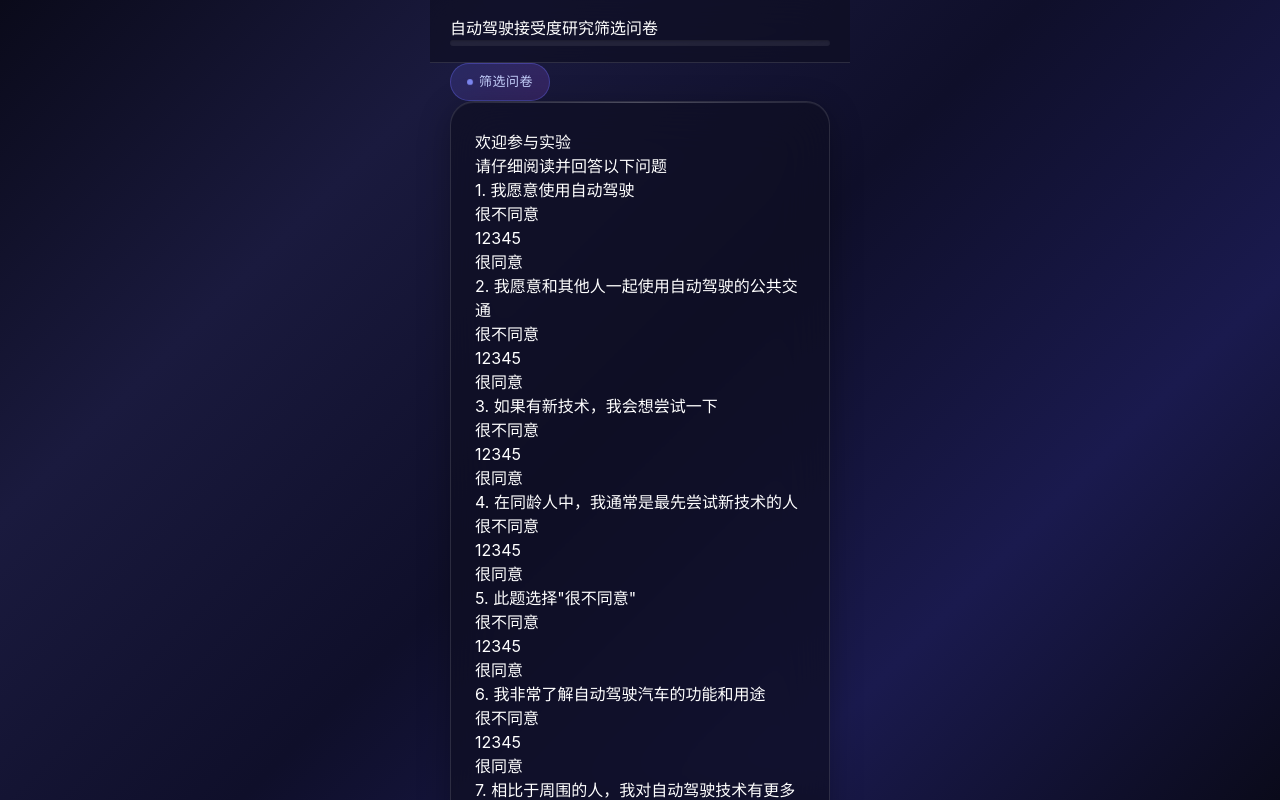
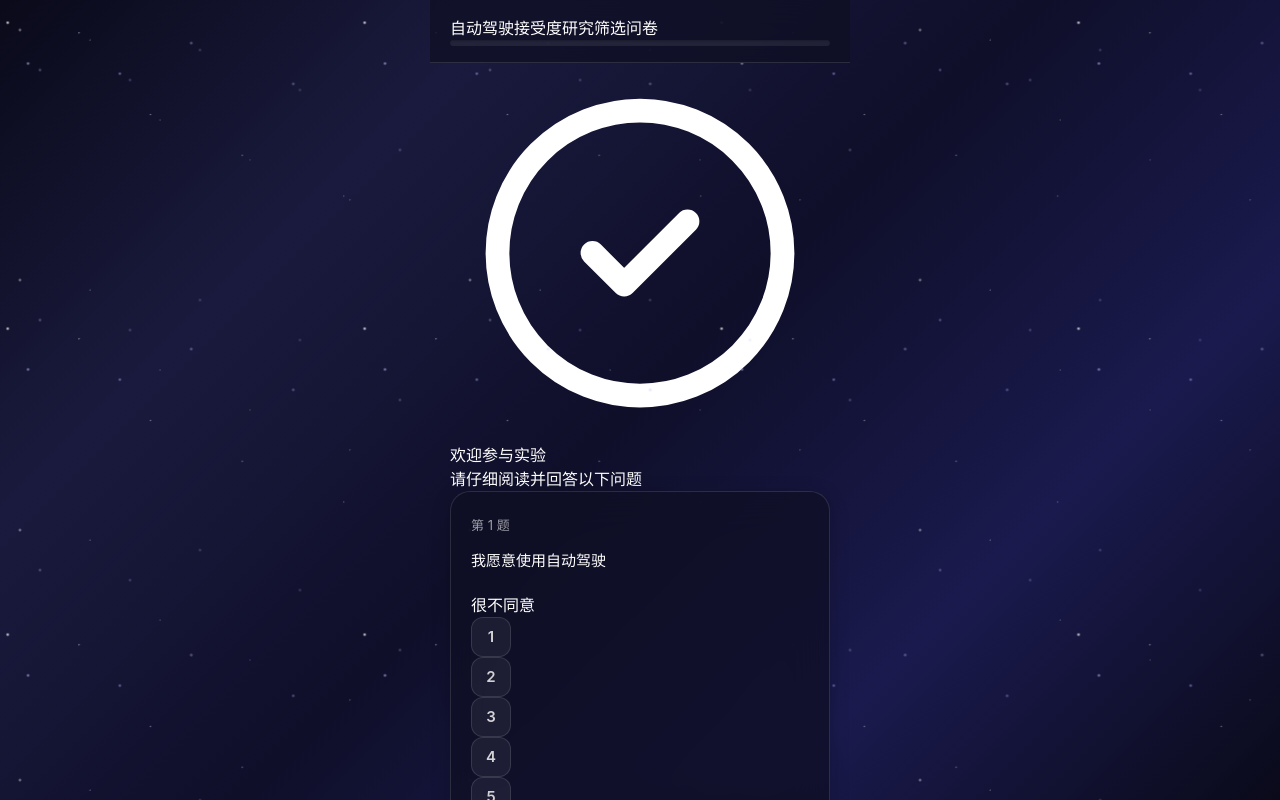
Before and after one commit to Sililbsihi/AVA-survey1, a Next.js app: page / in a window 1280 px wide. Shown: the top 800 px of the page. Built offline with nearby package versions, Linux system fonts and the light colour scheme; a web font is replaced by a local one.

Commit message:
Update ScreeningPage.tsx

```diff
--- a/src/components/experiment/ScreeningPage.tsx
+++ b/src/components/experiment/ScreeningPage.tsx
@@ -1,23 +1,59 @@
 'use client';
 
-import { useState } from 'react';
+import { useState, useRef } from 'react';
 import { useExperiment } from '@/contexts/ExperimentContext';
 import Progress from '@/components/ui/progress';
 
 const questions = [
-  { id: 'q1', text: '1. 我愿意使用自动驾驶' },
-  { id: 'q2', text: '2. 我愿意和其他人一起使用自动驾驶的公共交通' },
-  { id: 'q3', text: '3. 如果有新技术，我会想尝试一下' },
-  { id: 'q4', text: '4. 在同龄人中，我通常是最先尝试新技术的人' },
-  { id: 'q5', text: '5. 此题选择"很不同意"' },
-  { id: 'q6', text: '6. 我非常了解自动驾驶汽车的功能和用途' },
-  { id: 'q7', text: '7. 相比于周围的人，我对自动驾驶技术有更多的了解' },
+  { id: 'q1', text: '我愿意使用自动驾驶' },
+  { id: 'q2', text: '我愿意和其他人一起使用自动驾驶的公共交通' },
+  { id: 'q3', text: '如果有新技术，我会想尝试一下' },
+  { id: 'q4', text: '在同龄人中，我通常是最先尝试新技术的人' },
+  { id: 'q5', text: '此题选择"很不同意"' },
+  { id: 'q6', text: '我非常了解自动驾驶汽车的功能和用途' },
+  { id: 'q7', text: '相比于周围的人，我对自动驾驶技术有更多的了解' },
 ];
 
 export default function ScreeningPage() {
   const { updateScreening, setStep } = useExperiment();
   const [answers, setAnswers] = useState<Record<string, number>>({});
   const [error, setError] = useState('');
+  const containerRef = useRef<HTMLDivElement>(null);
+
+  const handleRipple = (e: React.MouseEvent<HTMLElement>) => {
+    const target = e.currentTarget;
+    const rect = target.getBoundingClientRect();
+    const x = e.clientX - rect.left;
+    const y = e.clientY - rect.top;
+
+    const ripple = document.createElement('span');
+    ripple.className = 'ripple-effect';
+    ripple.style.left = `${x}px`;
+    ripple.style.top = `${y}px`;
+    ripple.style.width = '60px';
+    ripple.style.height = '60px';
+    ripple.style.marginLeft = '-30px';
+    ripple.style.marginTop = '-30px';
+
+    target.appendChild(ripple);
+    setTimeout(() => ripple.remove(), 600);
+
+    const randomAngles = Array.from({ length: 6 }, (_, i) => (Math.PI * 2 / 6) * i + Math.random() * 0.5);
+    const randomDistances = Array.from({ length: 6 }, () => 20 + Math.random() * 15);
+    for (let i = 0; i < 6; i++) {
+      const particle = document.createElement('span');
+      particle.className = 'particle';
+      const angle = randomAngles[i];
+      const distance = randomDistances[i];
+      particle.style.setProperty('--tx', `${Math.cos(angle) * distance}px`);
+      particle.style.setProperty('--ty', `${Math.sin(angle) * distance}px`);
+      particle.style.left = `${x}px`;
+      particle.style.top = `${y}px`;
+      particle.style.background = ['#f472b6', '#a78bfa', '#60a5fa', '#34d399'][i % 4];
+      target.appendChild(particle);
+      setTimeout(() => particle.remove(), 700);
+    }
+  };
 
   const handleSelect = (questionId: string, value: number) => {
     setAnswers(prev => ({ ...prev, [questionId]: value }));
@@ -58,54 +94,76 @@ export default function ScreeningPage() {
   const progress = (Object.keys(answers).length / questions.length) * 100;
 
   return (
-    <div className="mobile-container">
-      <div className="nav-header sticky top-0 z-10 py-4 mb-6">
+    <div className="mobile-container" ref={containerRef}>
+      <div className="stars-bg" />
+
+      <div className="nav-header">
         <div className="flex items-center justify-between mb-3">
-          <span className="text-white/60 text-sm">自动驾驶接受度研究</span>
-          <span className="text-blue-400 font-medium text-sm">筛选问卷</span>
+          <span className="text-white/50 text-xs tracking-wide">自动驾驶接受度研究</span>
+          <span className="text-xs font-medium px-3 py-1 rounded-full bg-indigo-500/20 text-indigo-300 border border-indigo-400/30">
+            筛选问卷
+          </span>
         </div>
         <Progress value={progress} />
       </div>
 
-      <div className="mb-4">
-        <span className="tag">筛选问卷</span>
+      <div className="text-center pt-8 pb-6">
+        <div className="inline-flex items-center justify-center w-16 h-16 rounded-2xl bg-gradient-to-br from-indigo-500/20 to-purple-500/20 border border-indigo-400/30 mb-4">
+          <svg className="w-8 h-8 text-indigo-400" fill="none" stroke="currentColor" viewBox="0 0 24 24">
+            <path strokeLinecap="round" strokeLinejoin="round" strokeWidth={1.5} d="M9 12l2 2 4-4m6 2a9 9 0 11-18 0 9 9 0 0118 0z" />
+          </svg>
+        </div>
+        <h1 className="text-2xl font-bold text-white mb-2 tracking-wide">欢迎参与实验</h1>
+        <p className="text-white/50 text-sm">请仔细阅读并回答以下问题</p>
       </div>
 
-      <div className="glass-card p-6 mb-6">
-        <h2 className="text-xl font-bold text-white mb-2">欢迎参与实验</h2>
-        <p className="text-white/60 text-sm mb-6">请仔细阅读并回答以下问题</p>
+      <div className="flex-1 space-y-4">
+        {questions.map((q, index) => (
+          <div key={q.id} className="question-card">
+            <span className="question-label">第 {index + 1} 题</span>
+            <p className="question-text">{q.text}</p>
 
-        {questions.map((q) => (
-          <div key={q.id} className="mb-6 last:mb-0">
-            <p className="text-white/90 mb-3 text-sm leading-relaxed">{q.text}</p>
-            <div className="flex justify-between items-center gap-1">
-              <span className="text-white/40 text-xs">很不同意</span>
-              <div className="flex gap-2">
+            <div className="flex items-center justify-between gap-1">
+              <span className="text-white/40 text-xs whitespace-nowrap">很不同意</span>
+              <div className="flex gap-1.5">
                 {[1, 2, 3, 4, 5].map(val => (
                   <button
                     key={val}
-                    onClick={() => handleSelect(q.id, val)}
-                    className={`num-btn ${answers[q.id] === val ? 'selected' : ''}`}
+                    onClick={(e) => {
+                      e.stopPropagation();
+                      handleRipple(e);
+                      handleSelect(q.id, val);
+                    }}
+                    className={`num-option ripple-effect ${answers[q.id] === val ? 'selected' : ''}`}
                   >
                     {val}
                   </button>
                 ))}
               </div>
-              <span className="text-white/40 text-xs">很同意</span>
+              <span className="text-white/40 text-xs whitespace-nowrap">很同意</span>
             </div>
           </div>
         ))}
       </div>
 
       {error && (
-        <div className="mb-4 p-3 bg-red-500/20 border border-red-500/40 rounded-xl">
-          <p className="text-red-300 text-sm text-center">{error}</p>
-        </div>
+        <div className="error-text">{error}</div>
       )}
 
-      <button onClick={handleSubmit} className="btn-primary ripple">
-        提交答案
-      </button>
+      <div className="pt-4 pb-8">
+        <button
+          onClick={(e) => {
+            handleRipple(e);
+            handleSubmit();
+          }}
+          className="btn-glow"
+        >
+          <span>提交答案</span>
+          <svg className="w-5 h-5" fill="none" stroke="currentColor" viewBox="0 0 24 24">
+            <path strokeLinecap="round" strokeLinejoin="round" strokeWidth={2} d="M13 7l5 5m0 0l-5 5m5-5H6" />
+          </svg>
+        </button>
+      </div>
     </div>
   );
 }
```
